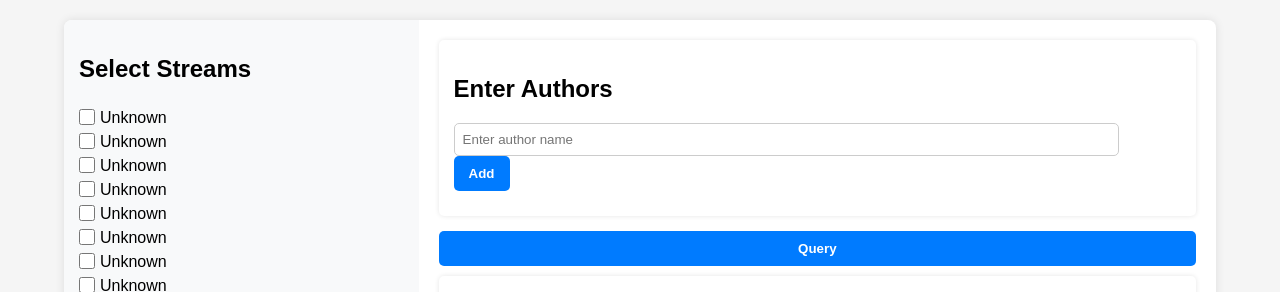
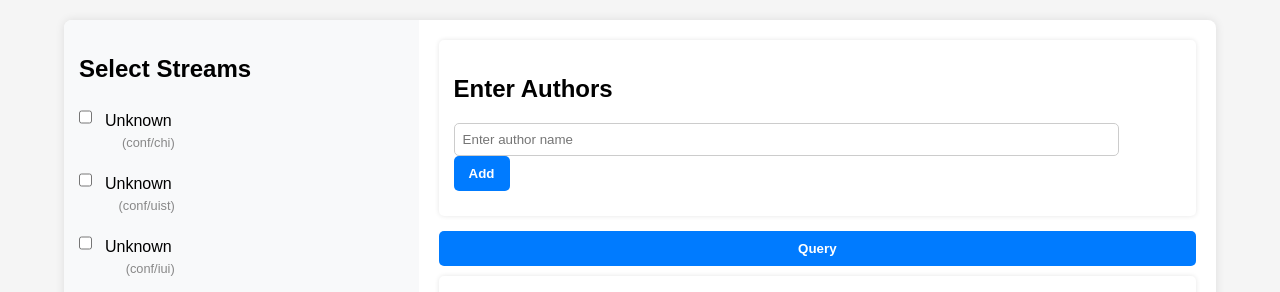
Before and after one commit to JasonDnfkr/venuelens, a plain HTML site: page index.html in a window 1280 px wide. Shown: the top 292 px of the page. Drawn offline with Linux system fonts and the light colour scheme; no server answers.

Commit message:
conf label

```diff
--- a/render.js
+++ b/render.js
@@ -19,26 +19,36 @@ const streamThresholds = {};
 
 // 用于在左侧 .sidebar 渲染列表
 function renderStreamList(data) {
-    // 目标容器
     const streamContainer = document.getElementById("stream-list");
     if (!streamContainer) return;
-
-    // 先清空
     streamContainer.innerHTML = "";
 
-    // 遍历 parseCSV(source) 得到的数组，每项形如：
-    // { stream: "conf/chi", name: "ACM CHI Conference on Human Factors in Computing Systems", values: [...] }
     data.forEach(item => {
+        // 外层容器：给每个 stream 项一个独立的 .stream-item
         const div = document.createElement("div");
-        // 用真实名称显示给用户，用代号当作 value
+        div.className = "stream-item";
+
+        // 用模板字符串插入多层结构：
         div.innerHTML = `
-          <input type="checkbox" value="${item.stream}"
+          <!-- 复选框 -->
+          <input type="checkbox"
+                 value="${item.stream}"
                  onchange="toggleStream(this, '${item.stream}')">
-          ${item.name}
+
+          <!-- 文字部分：标题 + 标识符 -->
+          <div class="stream-text">
+            <!-- 第一行：显示真实名称 -->
+            ${item.name}
+            <!-- 第二行：右对齐显示标识符 -->
+            <div class="stream-code">(${item.stream})</div>
+          </div>
         `;
+
+        // 插入到左侧列表
         streamContainer.appendChild(div);
     });
 }
+
 
 
 // 修改后的 toggleStream 函数
--- a/styles.css
+++ b/styles.css
@@ -28,6 +28,11 @@ body {
 #stream-list {
     display: flex;
     flex-direction: column;
+}
+
+/* 增大 stream 列表项之间的垂直间距 */
+#stream-list div {
+    /* margin-bottom: 10px; */
 }
 
 /* 每个选项的容器 */
@@ -272,3 +277,27 @@ input[type=number] {
        }
     */
 }
+
+
+/* 父容器：每个 stream 的条目 */
+.stream-item {
+    display: flex;           /* 让复选框与文字部分并列 */
+    align-items: flex-start; /* 顶部对齐 */
+    gap: 8px;                /* 复选框与文字部分的水平间距 */
+    margin-bottom: 10px;     /* 每项之间留些空间 */
+}
+
+/* 文字容器：垂直排列“名称”和“标识符” */
+.stream-text {
+    display: flex;
+    flex-direction: column;  /* 竖直排列 */
+    width: 100%;             /* 占满剩余空间，便于右对齐 */
+}
+
+/* 标识符部分：单独一行，右对齐 */
+.stream-code {
+    align-self: flex-end;    /* 在列方向末端对齐（即右侧） */
+    font-size: 0.8em;        /* 字体略小 */
+    color: #888;             /* 颜色偏淡 */
+    margin-top: 2px;         /* 与上面标题留些间距 */
+}
```
